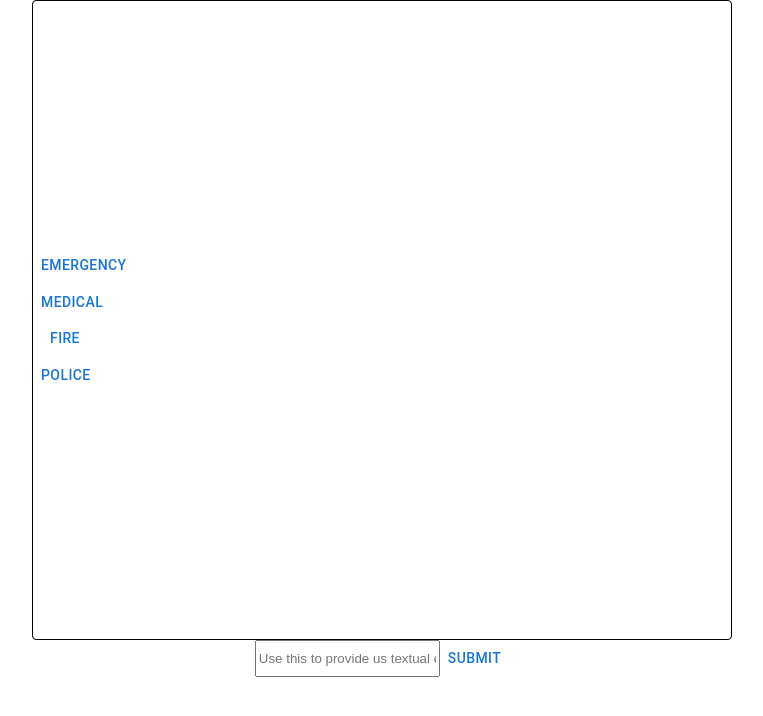
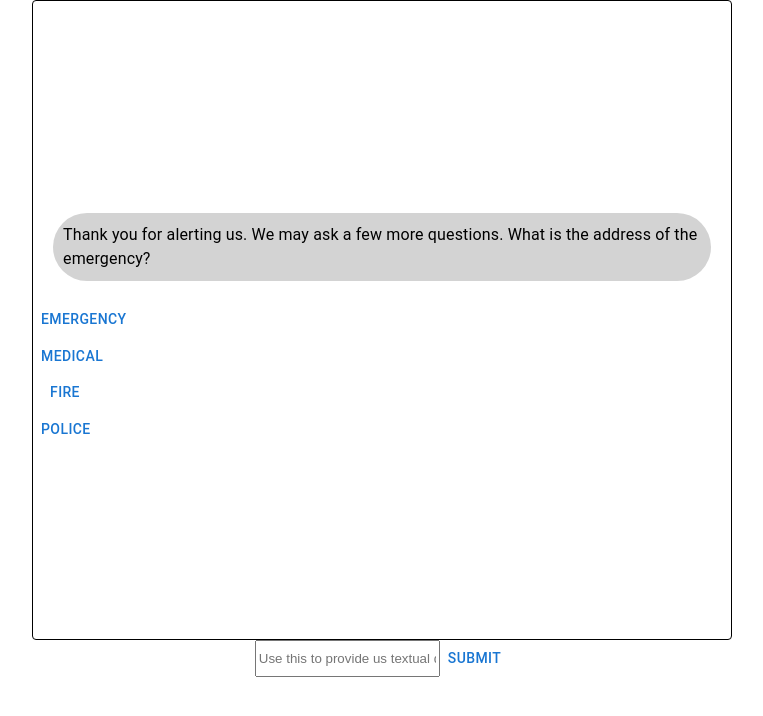
Before and after one commit to ashnakhetan/accessos-chatbot, a React (Create React App) app in the folder frontend/: page / in a window 1280 px wide. Shown: the top 716 px of the page, without its empty margins (258-1021 px from the left). Built offline with nearby package versions, Linux system fonts and the light colour scheme.

Commit message:
messages pipeline

```diff
--- a/frontend/src/App.js
+++ b/frontend/src/App.js
@@ -5,12 +5,22 @@ import { useEffect, useState } from "react";
 import InputBar from "./components/InputBar";
 import Selection from "./components/Selection";
 import MessagesPane from "./components/MessagesPane";
+import questionsDict from "./questions";
+import questionPrefixes from "./questionPrefixes";
 
 function App() {
   const [messages, setMessages] = useState([]);
   const [userMessage, setUserMessage] = useState("");
+  const [detailsToRequest, setDetailsToRequest] = useState([
+    "Address",
+    "Type of Incident",
+    "Details of Incident",
+    "Weapon Involved",
+  ]);
+  // const [chatbotMessages, setChatbotMessages] = useState([]);
 
   useEffect(() => {
+    // creates a chatbot response every time the user sends a message
     if (
       messages.length > 0 &&
       messages[messages.length - 1].sender === "user"
@@ -19,27 +29,148 @@ function App() {
     }
   }, [messages]);
 
+  useEffect(() => {
+    // creates a chatbot response when we know what new detail to request
+    if (detailsToRequest.length === 0) {
+      const currentChatbotResponses = [
+        {
+          sender: "chatbot",
+          content:
+            "You've provided all the information we need. Someone is on their way. You may continue to chat with us and provide more details, if you are able.",
+          type: "text",
+        },
+      ];
+      // setChatbotMessages([...currentChatbotResponses]);
+      setMessages([...messages, ...currentChatbotResponses]);
+      return;
+    }
+    const detail = detailsToRequest[0]; // pick the first detail that the chatbot needs to request
+    const question = questionsDict[detail].question;
+    console.log("question:", question);
+    const options = questionsDict[detail].options;
+    console.log("options:", options);
+
+    const randomPrefix = // add an appropriate message prefix
+      messages.length < 2
+        ? questionPrefixes.initial[
+            Math.floor(Math.random() * questionPrefixes.initial.length)
+          ]
+        : questionPrefixes.subsequent[
+            Math.floor(Math.random() * questionPrefixes.subsequent.length)
+          ];
+
+    const currentChatbotResponses = [
+      // make the question message
+      {
+        sender: "chatbot",
+        content: randomPrefix + " " + question,
+        type: "text",
+      },
+    ];
+
+    if (options != null) {
+      // push the options
+      currentChatbotResponses.push({
+        sender: "chatbot",
+        content: options,
+        type: "selection",
+      });
+    }
+    setMessages([...messages, ...currentChatbotResponses]);
+    // setChatbotMessages([...currentChatbotResponses]);
+    return;
+  }, [detailsToRequest]);
+
   const onMessageSubmit = (e) => {
+    // adds the user's message to the state
     const currentUserMessage = {
       sender: "user",
       content: userMessage,
+      type: "text",
     };
     setMessages([...messages, currentUserMessage]);
     setUserMessage("");
   };
 
   const onSelect = (emoji, text) => {
-    // add this as a user message
+    // when a user selects an option, adds this as a message
     const currentUserMessage = {
       sender: "user",
       emoji: emoji,
       content: text,
+      type: "text",
     };
     setMessages([...messages, currentUserMessage]);
   };
 
+  const createReplyMessage = (apiResponse) => {
+    // helper function to construct a reply message
+    // const criticalDetails = [
+    //   "Address",
+    //   "Type of Incident",
+    //   "Details of Incident",
+    //   "Weapon Involved",
+    // ];
+    const detailsGiven = apiResponse.split(/[\n,]+/);
+    console.log("detailsGiven:", detailsGiven);
+
+    let currDetailsToRequest = detailsToRequest.filter(
+      (x) => !detailsGiven.some((detail) => detail.includes(x))
+    );
+    setDetailsToRequest(currDetailsToRequest);
+    console.log("detailsToRequest:", detailsToRequest);
+
+    // if (detailsToRequest.length === 0) {
+    //   const currentChatbotResponses = [
+    //     {
+    //       sender: "chatbot",
+    //       content:
+    //         "You've provided all the information we need. Someone is on their way. You may continue to chat with us and provide more details, if you are able.",
+    //       type: "text",
+    //     },
+    //   ];
+    //   return currentChatbotResponses;
+    // }
+    // const detail = detailsToRequest[0]; // pick the first detail that the chatbot needs to request
+    // const question = questionsDict[detail].question;
+    // console.log("question:", question);
+    // const options = questionsDict[detail].options;
+    // console.log("options:", options);
+
+    // const randomPrefix = // add an appropriate message prefix
+    //   messages.length < 2
+    //     ? questionPrefixes.initial[
+    //         Math.floor(Math.random() * questionPrefixes.initial.length)
+    //       ]
+    //     : questionPrefixes.subsequent[
+    //         Math.floor(Math.random() * questionPrefixes.subsequent.length)
+    //       ];
+
+    // const currentChatbotResponses = [
+    //   // make the question message
+    //   {
+    //     sender: "chatbot",
+    //     content: randomPrefix + " " + question,
+    //     type: "text",
+    //   },
+    // ];
+
+    // if (options != null) {
+    //   // push the options
+    //   currentChatbotResponses.push({
+    //     sender: "chatbot",
+    //     content: options,
+    //     type: "selection",
+    //   });
+    // }
+
+    // return currentChatbotResponses;
+  };
+
   const getChatbotResponse = async (userMessage) => {
+    // get chatbot response and add to state
     try {
+      // call to server to understand response and what information we now have
       console.log("userMessage:", userMessage);
       const response = await fetch("http://localhost:8000/", {
         method: "POST",
@@ -54,52 +185,18 @@ function App() {
       }
       const data = await response.json();
       console.log("Success:", data);
-      const currentChatbotResponse = {
-        sender: "chatbot",
-        content: data.output.content.text, // Make sure this matches the structure of your response
-        type: "message", // Assuming all responses are type "message" for simplicity
-      };
-      setMessages((prevMessages) => [...prevMessages, currentChatbotResponse]);
+      const apiResponse = data.output;
+      console.log("Api Response:", apiResponse);
+
+      createReplyMessage(apiResponse);
+      // const chatbotResponses = createReplyMessage(apiResponse); // create a reply, given this api response
+      // console.log("chatbotResponses:", chatbotResponses);
+      // add all of the chatbot's response messages to the state
+      // setMessages((prevMessages) => [...prevMessages, ...chatbotResponses]);
     } catch (error) {
       console.error("There was a problem with your fetch operation:", error);
-      // Here, handle the error based on your application's needs
     }
   };
-
-  // const getChatbotResponse = async (userMessage) => {
-  //   // logic to get the correct response, given the most recent message
-  //   try {
-  //     const response = await fetch("http://localhost:8000/", {
-  //       method: "POST", // or 'GET', depending on API
-  //       headers: {
-  //         "Content-Type": "application/json",
-  //       },
-  //       body: JSON.stringify({ message: userMessage }),
-  //     });
-  //     if (!response.ok) {
-  //       throw new Error("Network response was not ok");
-  //     }
-
-  //     const data = await response.json();
-  //     console.log("Success:", data);
-  //     const currentChatbotResponse = {
-  //       sender: "chatbot",
-  //       content: data.response, // Assuming the API returns the response text in `response` key
-  //       type: "message", // or "selection"
-  //     };
-  //     setMessages((prevMessages) => [...prevMessages, currentChatbotResponse]);
-  //   } catch (error) {
-  //     console.error("There was a problem with your fetch operation:", error);
-  //   }
-
-  //   // const response = "Sample chatbot response";
-  //   // const currentChatbotResponse = {
-  //   //   sender: "chatbot",
-  //   //   content: response,
-  //   //   type: "message", // or "selection"
-  //   // };
-  //   // setMessages([...messages, currentChatbotResponse]);
-  // };
 
   return (
     <Grid container direction="column" alignItems="center">
--- a/frontend/src/components/MessagesPane.js
+++ b/frontend/src/components/MessagesPane.js
@@ -1,16 +1,25 @@
 import { Grid } from "@mui/material";
 import Message from "./Message";
+import SelectionGroupMessage from "./SelectionGroupMessage";
 
 const MessagesPane = ({ messages }) => {
   return (
     <Grid container>
-      {messages.map((message, index) => (
-        <Message
-          key={index}
-          sender={message.sender}
-          content={message.content}
-        />
-      ))}
+      {messages.map((message, index) =>
+        message.type === "text" ? (
+          <Message
+            key={index}
+            sender={message.sender}
+            content={message.content}
+          />
+        ) : (
+          <SelectionGroupMessage
+            key={index}
+            sender={message.sender}
+            content={message.content}
+          />
+        )
+      )}
     </Grid>
   );
 };
--- a/frontend/src/components/SelectionGroupMessage.js
+++ b/frontend/src/components/SelectionGroupMessage.js
@@ -0,0 +1,21 @@
+import { Grid, Typography } from "@mui/material";
+import Selection from "./Selection";
+
+const SelectionGroupMessage = ({ sender, content }) => {
+  console.log("SelectionGroupMessage content:", content);
+  return (
+    <Grid item xs={12}>
+      {Array.isArray(content) &&
+        content.map((selection, index) => (
+          <Selection
+            key={index}
+            sender={sender}
+            emoji={selection.emoji}
+            text={selection.text}
+          />
+        ))}
+    </Grid>
+  );
+};
+
+export default SelectionGroupMessage;
--- /dev/null
+++ b/frontend/src/questionPrefixes.js
@@ -0,0 +1,10 @@
+const questionPrefixes = {
+  initial: [
+    "Thank you for contacting us. We are here to help.",
+    "We are here to get you help as quickly as possible.",
+    "Thank you for alerting us. We may ask a few more questions.",
+  ],
+  subsequent: ["Got it.", "Thank you for the information.", "Understood."],
+};
+
+export default questionPrefixes;
--- /dev/null
+++ b/frontend/src/questions.js
@@ -0,0 +1,28 @@
+const questionsDict = {
+  Address: {
+    question: "What is the address of the emergency?",
+    options: null,
+  },
+  "Type of Incident": {
+    question: "Is this a medical, fire, police, or mental emergency?",
+    options: [
+      { text: "Medical", emoji: "🚑" },
+      { text: "Fire", emoji: "🔥" },
+      { text: "Police", emoji: "🚨" },
+      { text: "Mental", emoji: "🤕" },
+    ],
+  },
+  "Details of Incident": {
+    question: "Could you provide more details about the incident?",
+    options: null,
+  },
+  "Weapon Involved": {
+    question: "Is a weapon involved?",
+    options: [
+      { text: "Yes", emoji: "🔫" },
+      { text: "No", emoji: "🚫" },
+    ],
+  },
+};
+
+export default questionsDict;
```
Also changed, not shown: 1 other file (tests, documents, lock files or other folders).
